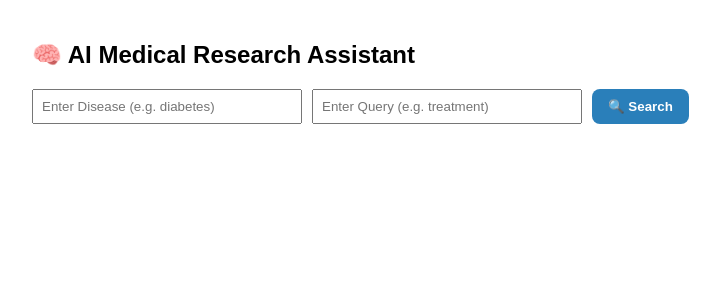
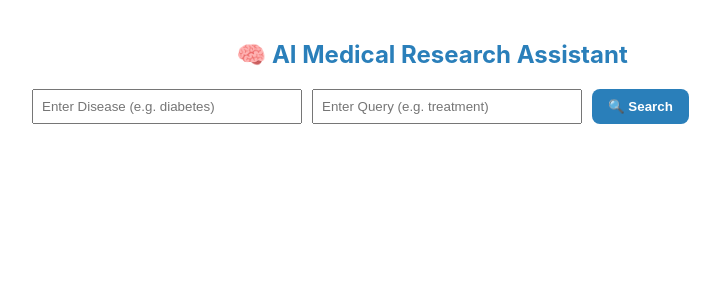
Before and after one commit to Laharikatru/medical-ai-assistant, a React (Create React App) app in the folder frontend/: page / in a window 1280 px wide. Shown: the top 300 px of the page, without its empty margins (208-928 px from the left). Built offline with nearby package versions, Linux system fonts and the light colour scheme.

Commit message:
Update App.js

```diff
--- a/frontend/src/App.js
+++ b/frontend/src/App.js
@@ -48,21 +48,13 @@ function App() {
 
 
 return (
-  <div
-    style={{
-      maxWidth: "800px",
-      margin: "auto",
-      padding: "20px",
-      fontFamily: "Arial",
-    }}
-  >
-    <h1 style={{ textAlign: "center", color: "#2a7fba" }}>
+  <div style={{ maxWidth: "800px", margin: "auto", padding: "20px" }}>
 
-    </h1>
+    <h2 style={{ textAlign: "center", color: "#2a7fba", marginBottom: "20px" }}>
+      🧠 AI Medical Research Assistant
+    </h2>
 
-    {/* Input Section */}      <h2>🧠 AI Medical Research Assistant</h2>
-
-      {/* Input Section */}
+    {/* Input Section */}
       <div style={{ marginBottom: "20px" }}>
         <input
           placeholder="Enter Disease (e.g. diabetes)"
```
